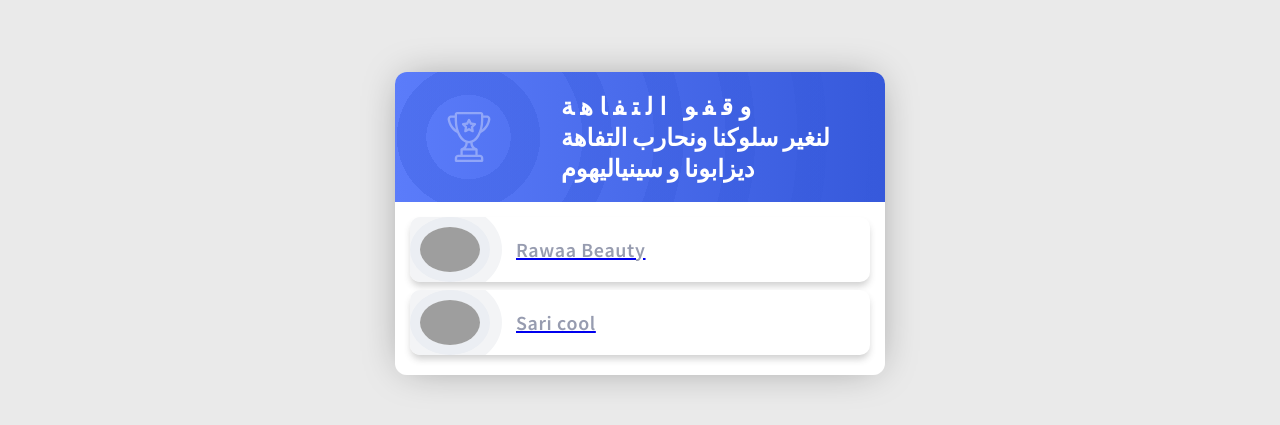
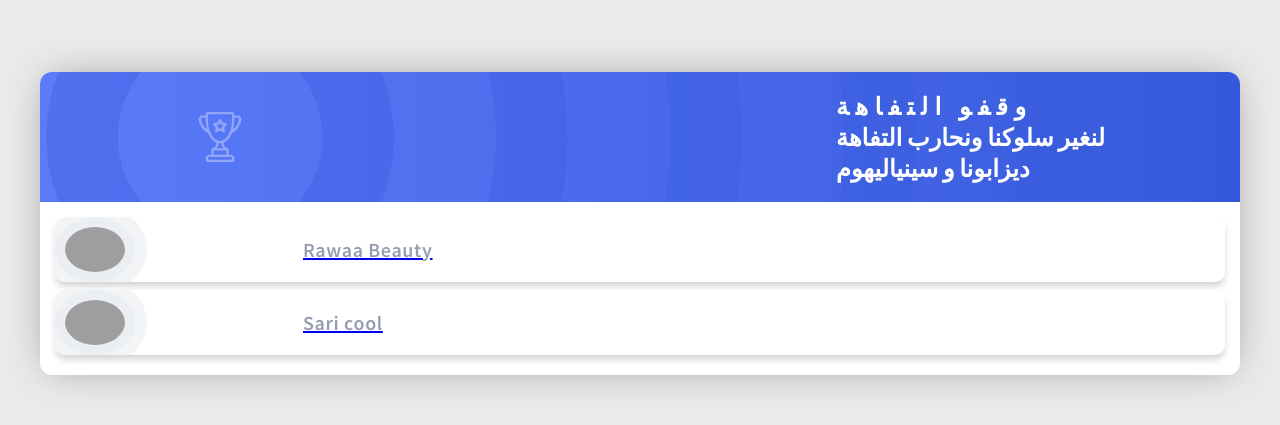
Before and after one commit to inforedaster/stop-tafaha, a plain HTML site: page index.html in a window 1280 px wide. Shown: the part 177-602 px from the top of the page. Drawn offline with Linux system fonts and the light colour scheme; grey boxes are pictures that could not be loaded.

Commit message:
Update style.css

```diff
--- a/style.css
+++ b/style.css
@@ -1,5 +1,5 @@
 .leaderboard {
-  max-width: 490px;
+  max-width: 1200px;
   width: 100%;
   border-radius: 12px;
 }
```
